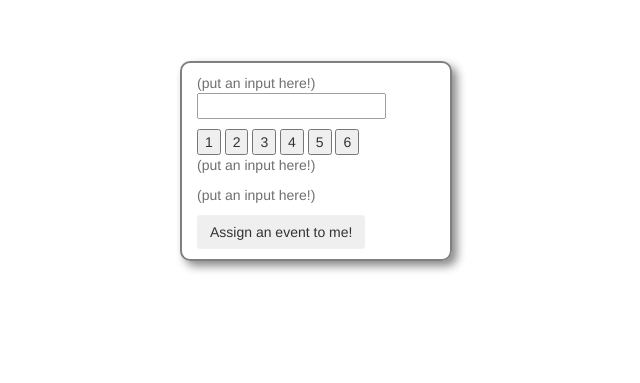
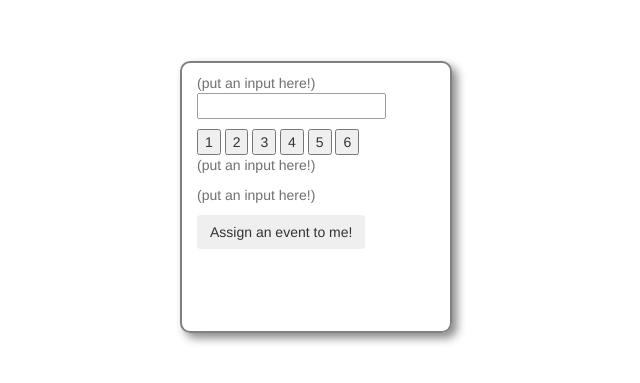
Before and after one commit to JordanFreitas/WearableTextInput, a plain HTML site: page index.html in a window 1280 px wide. Shown: the part 259-642 px from the top of the page, without its empty margins (332-972 px from the left). Drawn offline with nearby package versions, Linux system fonts and the light colour scheme.

Commit message:
height fix

```diff
--- a/css/main.css
+++ b/css/main.css
@@ -3,8 +3,7 @@ p {
 }
 
 .container {
-    max-width: 272px;
-    max-height: 300px;
+  max-width: 272px;
     border: 2px solid gray;
     border-radius: 10px;
     padding: 10px;
@@ -13,6 +12,10 @@ p {
 top:40%;
 left:40%;
 }
+.cc{
+  height: 272px;
+  /*width: 272px;*/
+}
 .charCont{
   display: none;
 }
--- a/index.html
+++ b/index.html
@@ -11,7 +11,7 @@
 </head>
 
 <body>
-	<div class="container" id="inner">
+	<div class="cc container" id="inner">
 		<p id="input-p">(put an input here!)</p>
         <button id="btn1" class="keyBtn">1</button>
             <div id="cont1" class="charCont">
```
